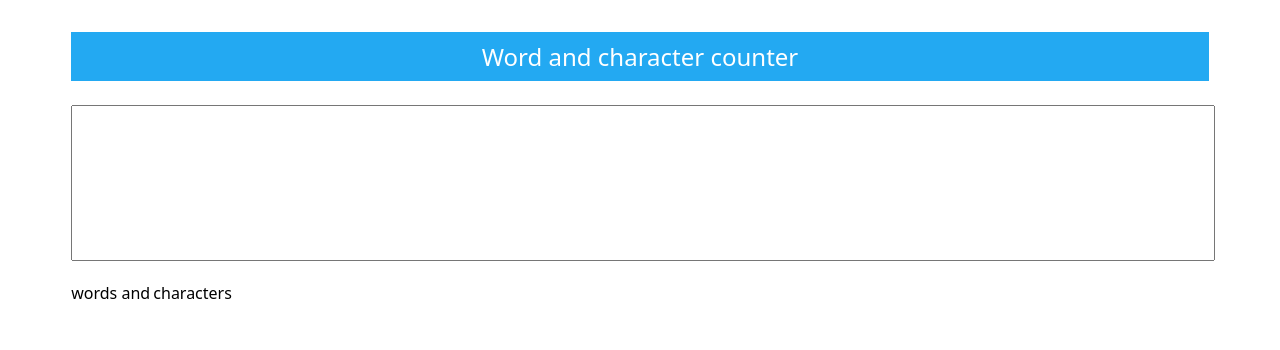
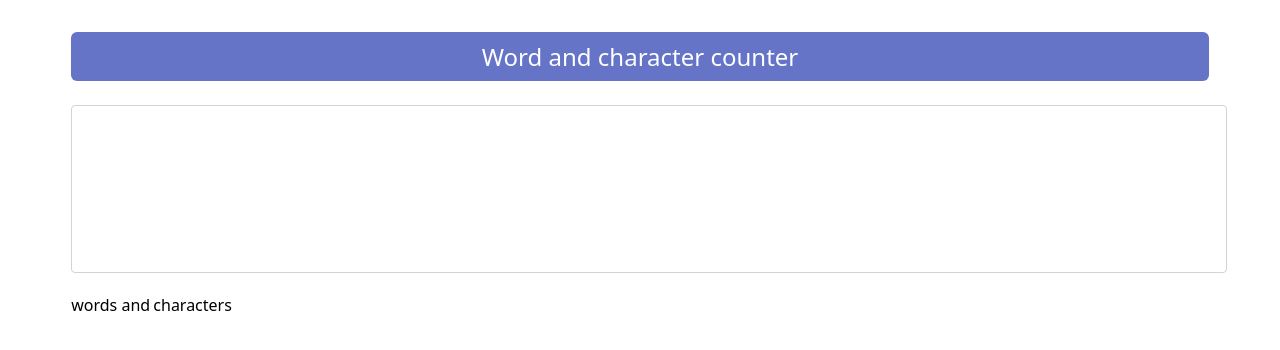
Before and after one commit to sdevishal/js-projects, a plain HTML site: page Word-Counter/index.html in a window 1280 px wide. Drawn offline with Linux system fonts and the light colour scheme.

Commit message:
updated style

```diff
--- a/Word-Counter/index.html
+++ b/Word-Counter/index.html
@@ -21,10 +21,11 @@
       text-align: center;
     }
     .heading {
-      background-color: #23a9f2;
+      background-color: #6574c7;
       color: white;
       padding-block: 0.5rem;
       font-size: 1.5rem;
+      border-radius: 6px;
     }
     .counter {
       display: flex;
@@ -35,6 +36,9 @@
       width: 100%;
       height: 150px;
       outline: none;
+      border: 1px solid lightgray;
+      border-radius: 4px;
+      padding: .5rem;
     }
   </style>
   <body>
```
